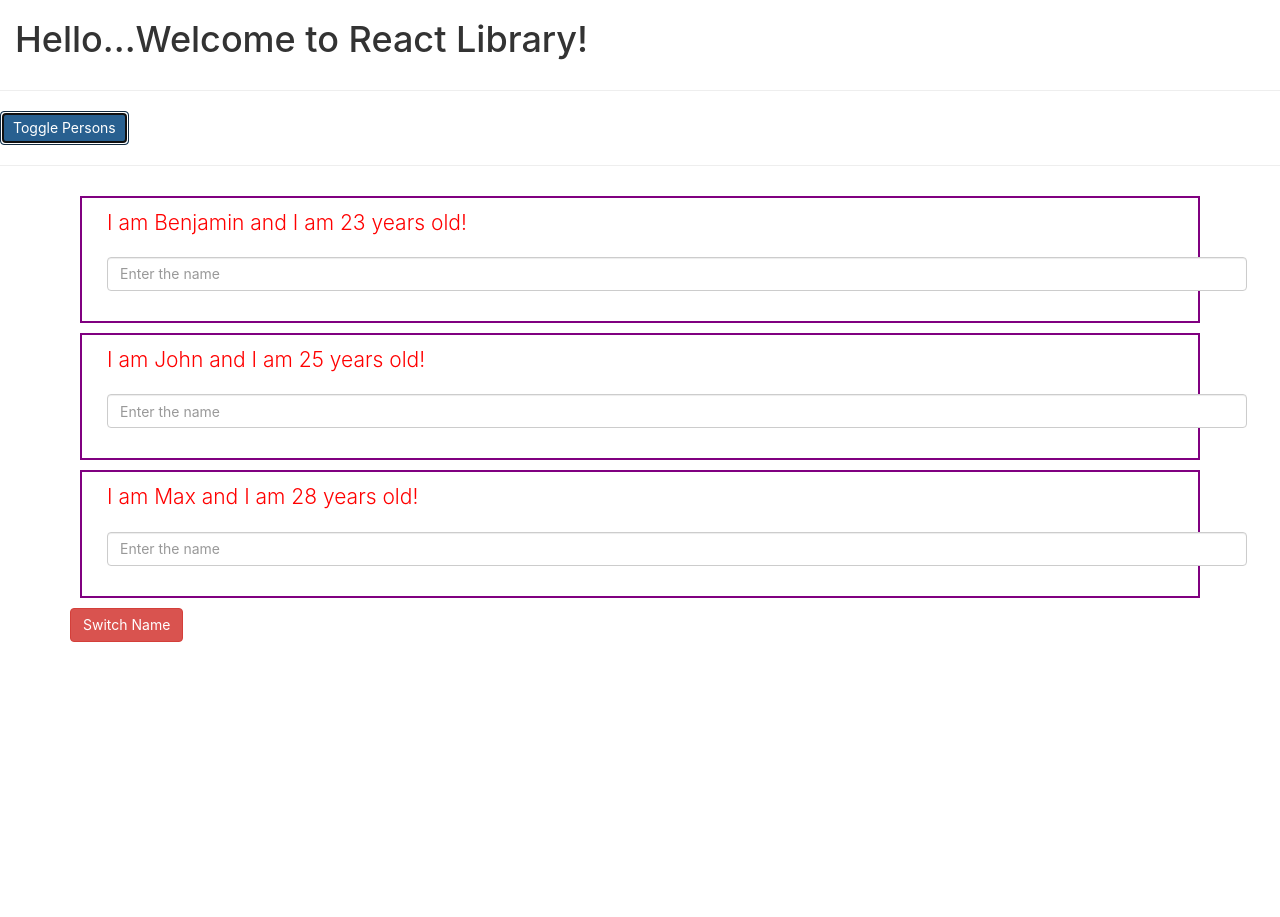
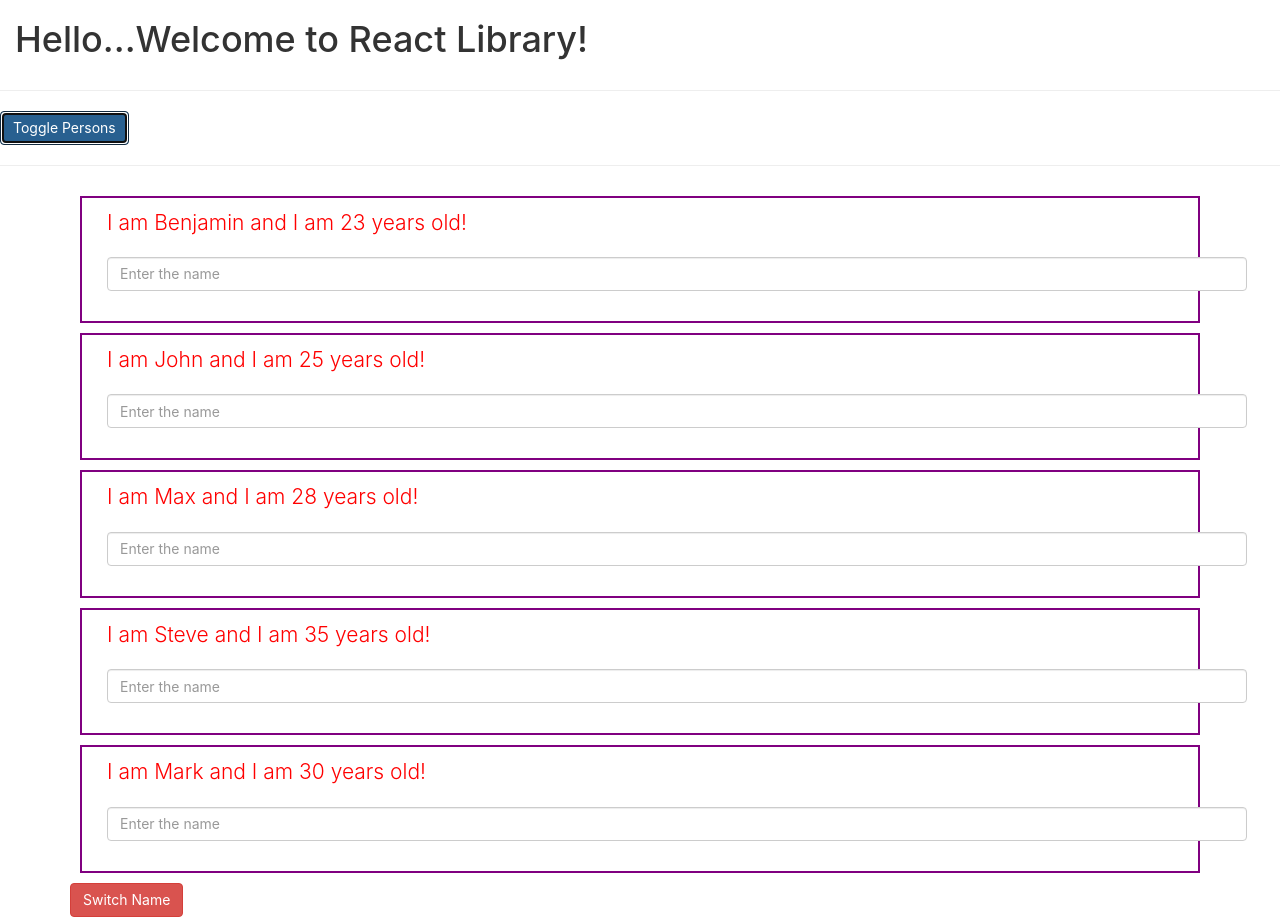
Before and after one commit to arunkudiyal/react_fsd_09_12, a React (Create React App) app: page / in a window 1280 px wide. Both pictures are taken after a click on the button "Toggle Persons". Before the commit the page ends 800 px from the top, so only its background shows below. Built offline with nearby package versions, Linux system fonts and the light colour scheme.

Commit message:
React Lists

```diff
--- a/src/App.js
+++ b/src/App.js
@@ -10,7 +10,9 @@
     persons: [
       { name: 'Benjamin', age: '23' },
       { name: 'John', age: '25' },
-      { name: 'Max', age: '28' }
+      { name: 'Max', age: '28' },
+      { name: 'Steve', age: '35' },
+      { name: 'Mark', age: '30' }
     ],
     anotherState: 'This is an another state',
     showPersons: false
@@ -44,6 +46,27 @@
   }
 
   render() {
+    // JavaScript --> Which will be in immediate use for the return() method
+    let persons = null;
+
+    if (this.state.showPersons) {
+      persons = (
+        <div>
+          <div className="container">
+            {/* Props are a way to customise the Component */}
+            <div>
+              {this.state.persons.map((person) => {
+                return <Person
+                  name={person.name}
+                  age={person.age} />
+              })}
+            </div>
+            <button onClick={this.switchNameHandler} className='btn btn-danger'>Switch Name</button>
+          </div>
+        </div>
+      )
+    }
+
     return (
       // <div> --> document.createElement('div')
       <div>
@@ -53,28 +76,7 @@
 
         <button onClick={this.togglePersonsHandler} className='btn btn-primary'>Toggle Persons</button>
         <hr />
-
-        {
-          this.state.showPersons === true ?
-            <div>
-              <div className="container">
-                {/* Props are a way to customise the Component */}
-                <Person
-                  name={this.state.persons[0].name}
-                  age={this.state.persons[0].age} />
-                <Person
-                  name={this.state.persons[1].name}
-                  age={this.state.persons[1].age}
-                  changed={this.changeNameHandler} />
-                <Person
-                  name={this.state.persons[2].name}
-                  age={this.state.persons[2].age} >Dummy Text 1</Person>
-                <button onClick={this.switchNameHandler} className='btn btn-danger'>Switch Name</button>
-              </div>
-            </div> :
-            null
-        }
-
+        {persons}
       </div>
     )
   }
```
